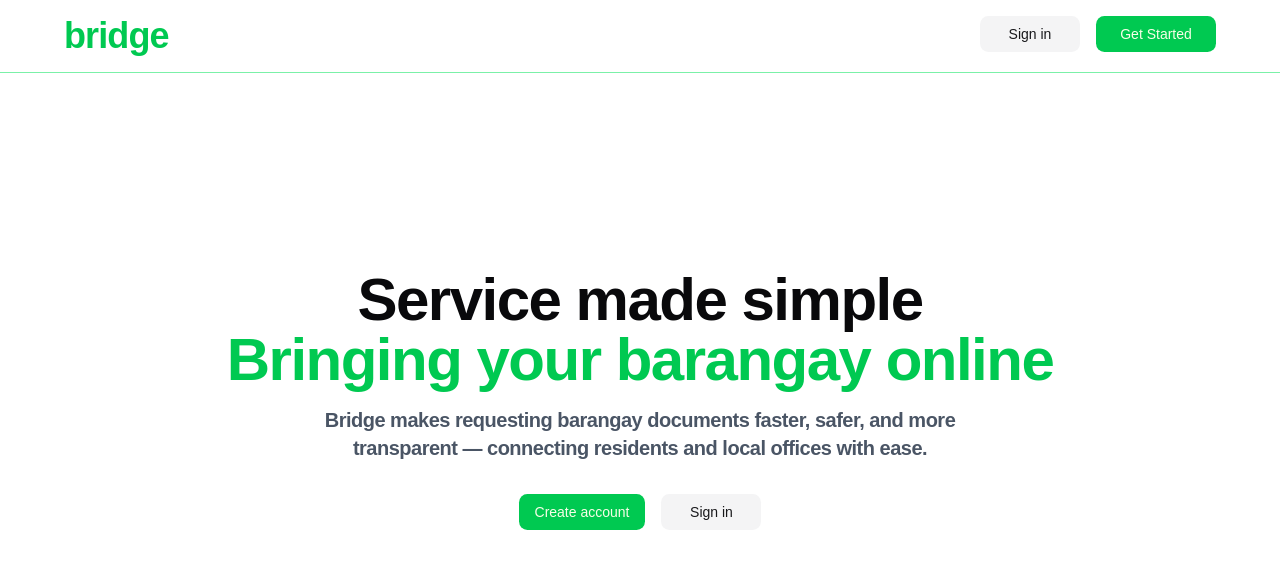
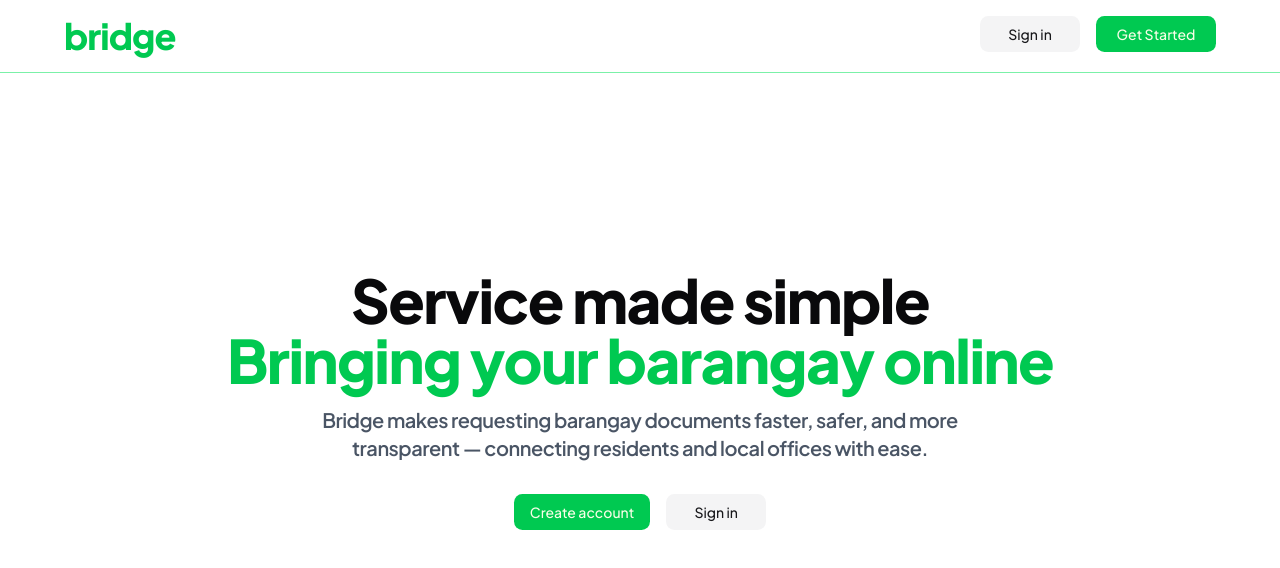
Before and after one commit to josh-bulgado/bridge-system, a React (Vite) app in the folder client/: page / in a window 1280 px wide. Shown: the top 568 px of the page. Built offline with nearby package versions, Linux system fonts and the light colour scheme; no server answers.

Commit message:
css: fix font

```diff
--- a/client/src/index.css
+++ b/client/src/index.css
@@ -5,7 +5,7 @@
 @custom-variant dark (&:is(.dark *));
 
 @theme inline {
-  --font-display: "Plus Jakart Sans", sans-serif;
+  --font-display: "Plus Jakarta Sans", sans-serif;
 
   --radius-sm: calc(var(--radius) - 4px);
   --radius-md: calc(var(--radius) - 2px);
@@ -116,6 +116,7 @@
 @layer base {
   * {
     @apply border-border outline-ring/50;
+    @apply font-display;
   }
   body {
     @apply bg-background text-foreground;
```
